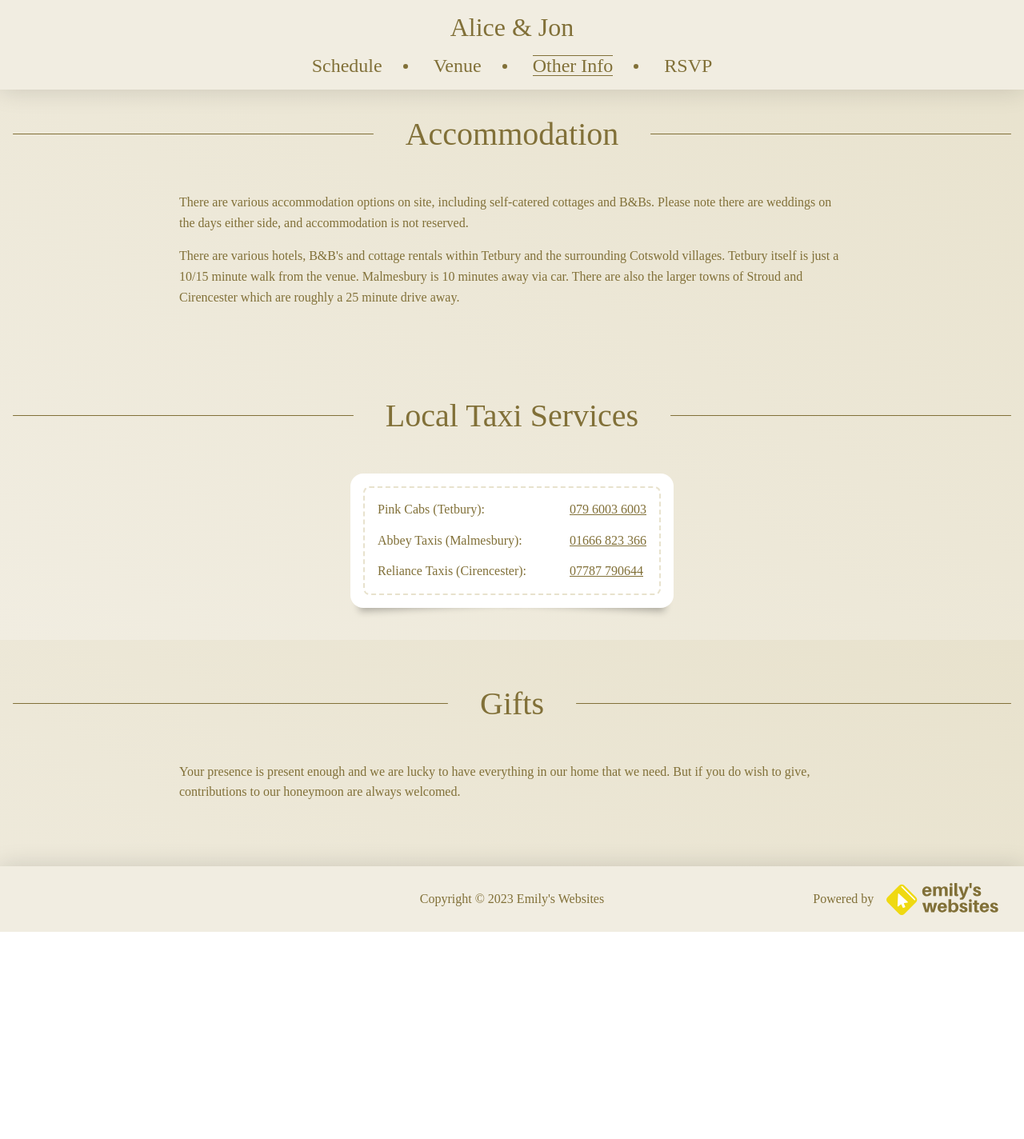
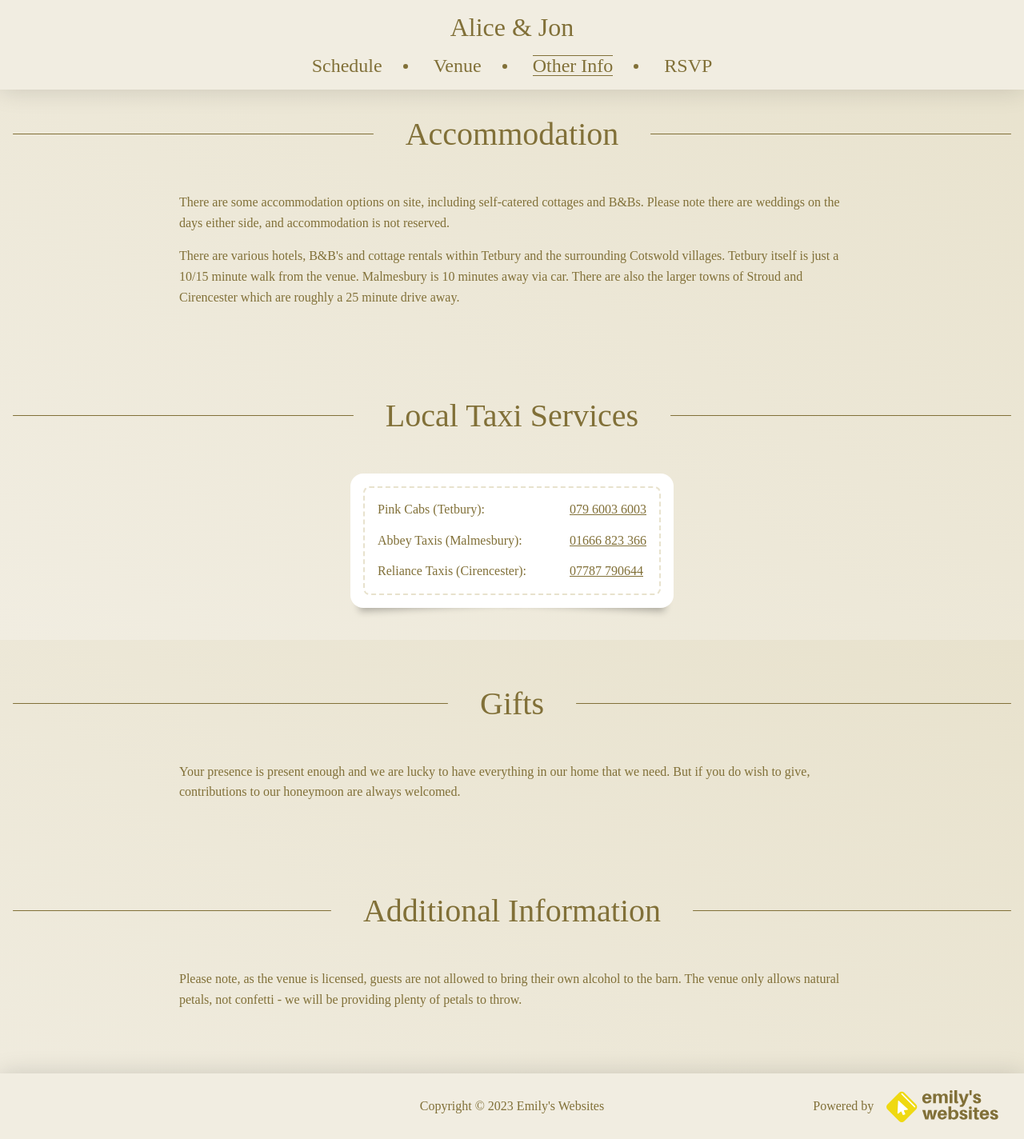
Before and after one commit to emilyswebsites/jon-and-alice, a Nuxt app: page /other-info in a window 1280 px wide. Shown: the whole page at 80% size. Before the commit the page ends 1165 px from the top, so only its background shows below. Built offline with nearby package versions, Linux system fonts and the light colour scheme; a web font is replaced by a local one.

Commit message:
Content adjustments

```diff
--- a/components/RsvpMenu.vue
+++ b/components/RsvpMenu.vue
@@ -24,10 +24,6 @@
         <div class="option">
           <input id="ham-hock" v-model="starter" value="ham hock and leek terrine" type="radio" name="starter" />
           <label for="ham-hock">Ham hock and leek terrine, served with toasted brioche</label>
-        </div>
-        <div class="option">
-          <input id="arancini" v-model="starter" value="three cheese arancini" type="radio" name="starter" />
-          <label for="arancini">Three cheese arancini (V, VeO)</label>
         </div>
         <div class="option">
           <input id="bruschetta" v-model="starter" value="bruschetta" type="radio" name="starter" />
--- a/pages/other-info.vue
+++ b/pages/other-info.vue
@@ -6,7 +6,7 @@
         <h2 class="section-heading linethrough"><span></span><span
             class="linethrough__content">Accommodation</span><span></span></h2>
         <div class="section__content">
-          <p class="section__description">There are various accommodation options on site, including self-catered
+          <p class="section__description">There are some accommodation options on site, including self-catered
             cottages and B&Bs. Please note there are weddings on the days either side, and accommodation is not
             reserved.</p>
           <p class="section__description">There are various hotels, B&B's and cottage rentals within Tetbury and the
@@ -43,6 +43,15 @@
         <div class="section__content">
           <p class="section__description">Your presence is present enough and we are lucky to have everything in our
             home that we need. But if you do wish to give, contributions to our honeymoon are always welcomed.</p>
+        </div>
+      </section>
+      <section class="section">
+        <h2 class="section-heading linethrough"><span></span><span class="linethrough__content">Additional
+            Information</span><span></span></h2>
+        <div class="section__content">
+          <p class="section__description">Please note, as the venue is licensed, guests are not allowed to bring their
+            own alcohol to the barn. The venue only allows natural petals, not confetti - we will be providing plenty of
+            petals to throw.</p>
         </div>
       </section>
     </main>
--- a/pages/venue.vue
+++ b/pages/venue.vue
@@ -22,7 +22,7 @@
             </div>
           </div>
           <p class="detail">
-            There is plenty of parking on site, and Tetbury is a 5-10 minute walk from the venue, via a footpath.
+            There is plenty of parking on site, and Tetbury is a 10-15 minute walk from the venue, via a footpath.
           </p>
         </div>
         <div class="map__container framed-media">
```
Lines whose indentation alone changed are shown as unchanged.
